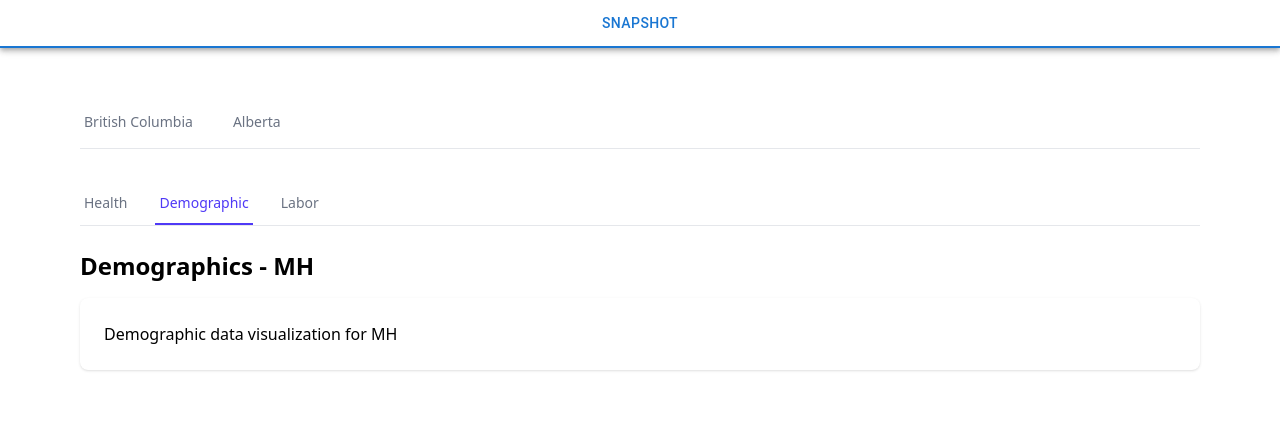
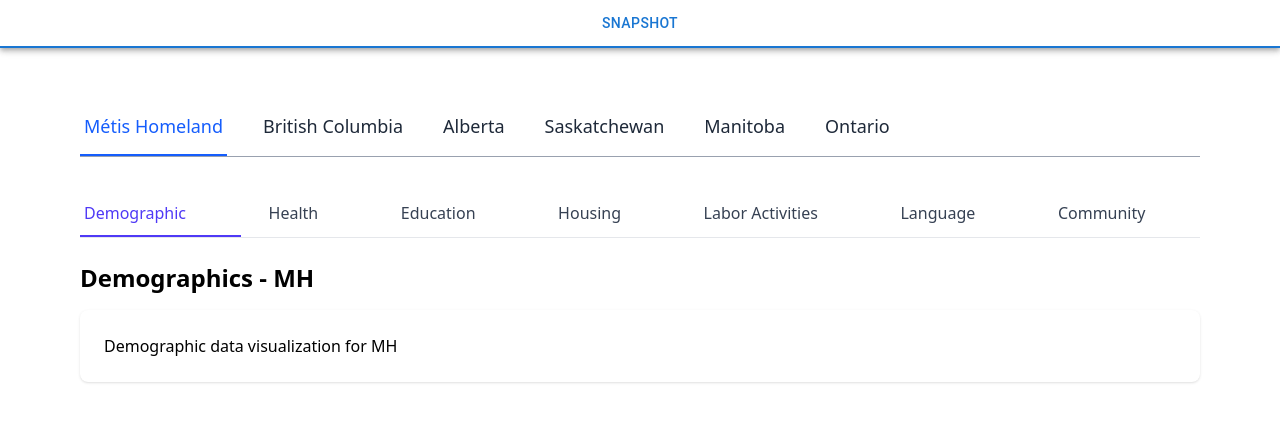
Before and after one commit to Spec-DY/metis-data-dashboard, a React (Vite) app: page /data/snapshot/MH/demographic in a window 1280 px wide. Shown: the top 422 px of the page. Built offline with nearby package versions, Linux system fonts and the light colour scheme.

Commit message:
add province and attributes tabs

```diff
--- a/src/components/Content.jsx
+++ b/src/components/Content.jsx
@@ -1,16 +1,32 @@
 export default function ContentDisplay({ province, category }) {
   const content = {
+    demographic: {
+      title: "Demographics",
+      component: () => <div>Demographic data visualization for {province}</div>,
+    },
     health: {
       title: "Health Statistics",
       component: () => <div>Health data visualization for {province}</div>,
     },
-    demographic: {
-      title: "Demographics",
-      component: () => <div>Demographic data visualization for {province}</div>,
+    education: {
+      title: "Education Statistics",
+      component: () => <div>Education data visualization for {province}</div>,
+    },
+    housing: {
+      title: "Housing Statistics",
+      component: () => <div>Housing data visualization for {province}</div>,
     },
     labor: {
       title: "Labor Statistics",
       component: () => <div>Labor data visualization for {province}</div>,
+    },
+    language: {
+      title: "Language Statistics",
+      component: () => <div>Language data visualization for {province}</div>,
+    },
+    community: {
+      title: "Community Statistics",
+      component: () => <div>Community data visualization for {province}</div>,
     },
   };
 
--- a/src/pages/SnapShot.jsx
+++ b/src/pages/SnapShot.jsx
@@ -3,22 +3,32 @@ import { useNavigate, useParams } from "react-router-dom";
 import ContentDisplay from "../components/Content";
 
 const PROVINCES = [
+  { id: "MH", name: "Métis Homeland" },
   { id: "BC", name: "British Columbia" },
   { id: "AB", name: "Alberta" },
+  { id: "SK", name: "Saskatchewan" },
+  { id: "MB", name: "Manitoba" },
+  { id: "ON", name: "Ontario" },
 ];
 
 const CATEGORIES = [
+  { id: "demographic", name: "Demographic" },
   { id: "health", name: "Health" },
-  { id: "demographic", name: "Demographic" },
-  { id: "labor", name: "Labor" },
+  { id: "education", name: "Education" },
+  { id: "housing", name: "Housing" },
+  { id: "labor", name: "Labor Activities" },
+  { id: "language", name: "Language" },
+  { id: "community", name: "Community" },
 ];
 
 export default function SnapShot() {
   const navigate = useNavigate();
   const { province, category } = useParams();
 
-  const [currentProvince, setCurrentProvince] = useState(province || "BC");
-  const [currentCategory, setCurrentCategory] = useState(category || "health");
+  const [currentProvince, setCurrentProvince] = useState(province || "MH");
+  const [currentCategory, setCurrentCategory] = useState(
+    category || "demographic"
+  );
 
   useEffect(() => {
     console.log("province", province);
@@ -40,8 +50,8 @@ export default function SnapShot() {
 
   return (
     <div className="w-full max-w-6xl px-4">
-      {/* 省份选择 - 一级导航 */}
-      <div className="mb-8 border-b border-gray-200">
+      {/* province tabs */}
+      <div className="mb-8 border-b border-gray-400">
         <div className="flex space-x-8">
           {PROVINCES.map((prov) => (
             <button
@@ -49,12 +59,12 @@ export default function SnapShot() {
               onClick={() => handleProvinceChange(prov.id)}
               className={`
                 py-4 px-1 relative
-                text-sm font-medium
+                text-lg font-medium
                 hover:text-blue-600
                 ${
                   currentProvince === prov.id
                     ? "text-blue-600"
-                    : "text-gray-500"
+                    : "text-gray-800"
                 }
               `}
             >
@@ -67,7 +77,7 @@ export default function SnapShot() {
         </div>
       </div>
 
-      {/* 类别选择 - 二级导航 */}
+      {/* category tabs */}
       <div className="mb-6 border-b border-gray-200">
         <div className="flex space-x-6">
           {CATEGORIES.map((cat) => (
@@ -75,13 +85,14 @@ export default function SnapShot() {
               key={cat.id}
               onClick={() => handleCategoryChange(cat.id)}
               className={`
+                flex flex-auto
                 py-3 px-1 relative
-                text-sm font-medium
+                text-md font-medium
                 hover:text-indigo-600
                 ${
                   currentCategory === cat.id
                     ? "text-indigo-600"
-                    : "text-gray-500"
+                    : "text-gray-700"
                 }
               `}
             >
@@ -94,7 +105,7 @@ export default function SnapShot() {
         </div>
       </div>
 
-      {/* 内容区域 */}
+      {/* contents */}
       <div className="mt-6">
         <ContentDisplay province={currentProvince} category={currentCategory} />
       </div>
```
